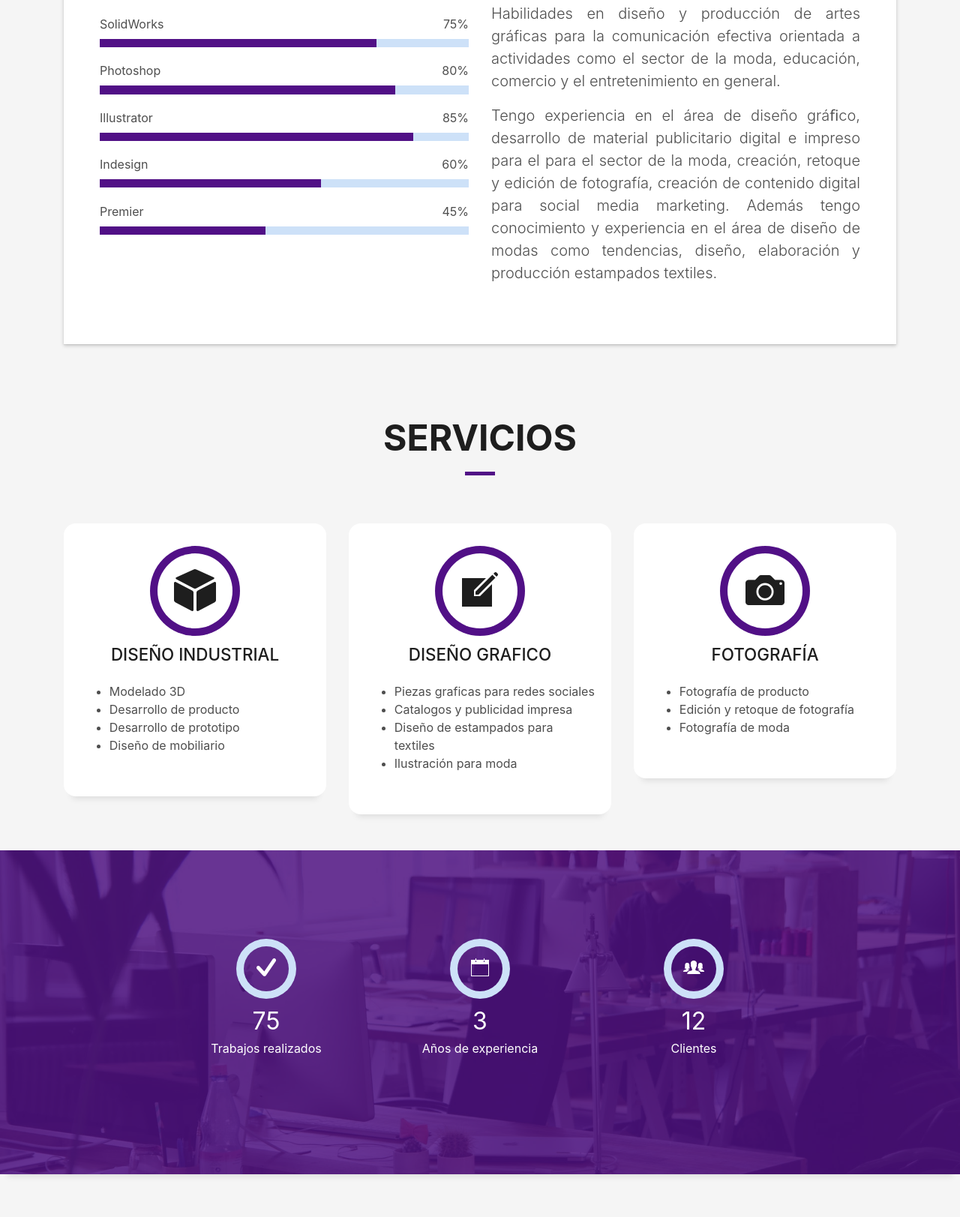
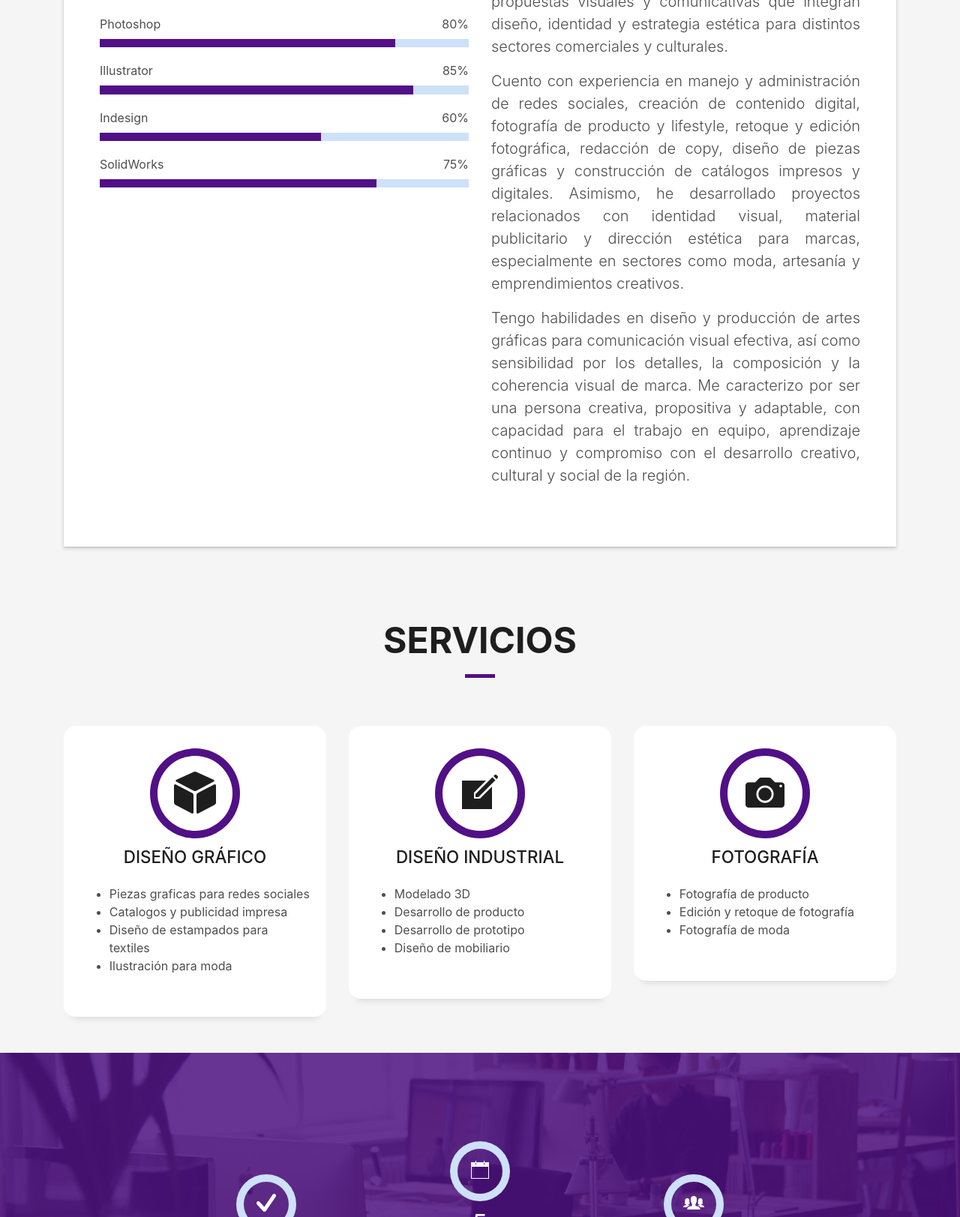
Before and after one commit to diana4z4/portafolio, a plain HTML site: page index.html in a window 1280 px wide. Shown: the part 1177-2800 px from the top of the page at 75% size. Drawn offline with Linux system fonts and the light colour scheme; files whose address does not match are found by name.

Commit message:
Update index.html

```diff
--- a/index.html
+++ b/index.html
@@ -78,7 +78,7 @@
 
           <h1 class="intro-title mb-4">Hola, soy Diana</h1>
           <p class="display-6 color-d">Bienvenidos a mi portafolio de servicios</p>
-          <p class="intro-subtitle"><span class="text-slider-items">Diseño Industrial, Fotografía, Comunicación Gráfica </span><strong class="text-slider"></strong></p>
+          <p class="intro-subtitle"><span class="text-slider-items"> Comunicación Gráfica, Diseño Industrial, Fotografía</span><strong class="text-slider"></strong></p>
           <!-- <p class="pt-3"><a class="btn btn-primary btn js-scroll px-4" href="#about" role="button">Learn More</a></p> -->
         </div>
       </div>
@@ -115,10 +115,7 @@
                   </div>
                   <div class="skill-mf">
                     <p class="title-s">HABILIDADES</p>
-                    <span>SolidWorks</span> <span class="pull-right">75%</span>
-                    <div class="progress">
-                      <div class="progress-bar" role="progressbar" style="width: 75%;" aria-valuenow="75" aria-valuemin="0" aria-valuemax="100"></div>
-                    </div>
+
                     <span>Photoshop</span> <span class="pull-right">80%</span>
                     <div class="progress">
                       <div class="progress-bar" role="progressbar" style="width: 80%" aria-valuenow="80" aria-valuemin="0" aria-valuemax="100"></div>
@@ -131,9 +128,9 @@
                     <div class="progress">
                       <div class="progress-bar" role="progressbar" style="width: 60%" aria-valuenow="60" aria-valuemin="0" aria-valuemax="100"></div>
                     </div>
-                    <span>Premier</span> <span class="pull-right">45%</span>
+                    <span>SolidWorks</span> <span class="pull-right">75%</span>
                     <div class="progress">
-                      <div class="progress-bar" role="progressbar" style="width: 45%" aria-valuenow="45" aria-valuemin="0" aria-valuemax="100"></div>
+                      <div class="progress-bar" role="progressbar" style="width: 75%;" aria-valuenow="75" aria-valuemin="0" aria-valuemax="100"></div>
                     </div>
                   </div>
                 </div>
@@ -145,24 +142,13 @@
                       </h1>
                     </div>
                     <p class="lead" align ="justify">
-                      Profesional en diseño industrial con conocimientos en
-                      investigación y desarrollo de proyectos, diseño formal y
-                      conceptual de productos, con capacidades
-                      para realizar productos innovadores en relación al contexto,
-                      la necesidad y requerimientos de usuario.
+                      Profesional en Diseño Industrial de la Universidad del Valle, con experiencia en investigación, desarrollo y conceptualización de proyectos creativos orientados a las necesidades del usuario y el contexto. Me especializo en la construcción de propuestas visuales y comunicativas que integran diseño, identidad y estrategia estética para distintos sectores comerciales y culturales.
                     </p>
                     <p class="lead" align ="justify">
-                      Habilidades en diseño y producción de artes gráficas para la
-                      comunicación efectiva orientada a actividades como el sector de la moda,
-                      educación, comercio y el entretenimiento en general.
-
+                    Cuento con experiencia en manejo y administración de redes sociales, creación de contenido digital, fotografía de producto y lifestyle, retoque y edición fotográfica, redacción de copy, diseño de piezas gráficas y construcción de catálogos impresos y digitales. Asimismo, he desarrollado proyectos relacionados con identidad visual, material publicitario y dirección estética para marcas, especialmente en sectores como moda, artesanía y emprendimientos creativos.
                     </p>
                     <p class="lead" align ="justify">
-                      Tengo experiencia en el área de diseño gráﬁco, desarrollo de material publicitario
-                      digital e impreso para el para el sector de la moda, creación, retoque y edición de
-                      fotografía, creación de contenido digital para social media marketing. Además
-                      tengo conocimiento y experiencia en el área de diseño de modas como
-                      tendencias, diseño, elaboración y producción estampados textiles.
+                      Tengo habilidades en diseño y producción de artes gráficas para comunicación visual efectiva, así como sensibilidad por los detalles, la composición y la coherencia visual de marca. Me caracterizo por ser una persona creativa, propositiva y adaptable, con capacidad para el trabajo en equipo, aprendizaje continuo y compromiso con el desarrollo creativo, cultural y social de la región.
                     </p>
 
                   </div>
@@ -197,14 +183,14 @@
                 <span class="ico-circle"><i class="ion-cube"></i></span>
               </div>
               <div class="service-content">
-                <h2 class="s-title">Diseño Industrial</h2>
+                <h2 class="s-title">Diseño gráfico </h2>
                 <p class="s-description text-center">
                   <ul>
+                    <li> Piezas graficas para redes sociales </li>
+                    <li> Catalogos y publicidad impresa </li>
+                    <li> Diseño de estampados para textiles</li>
+                    <li> Ilustración para moda </li>
 
-                    <li> Modelado 3D</li>
-                    <li> Desarrollo de producto </li>
-                    <li> Desarrollo de prototipo </li>
-                    <li> Diseño de mobiliario </li>
 
                     </ul>
                 </p>
@@ -217,14 +203,14 @@
                 <span class="ico-circle"><i class="ion-ios-compose"></i></span>
               </div>
               <div class="service-content">
-                <h2 class="s-title">Diseño grafico</h2>
+                <h2 class="s-title">Diseño Industrial </h2>
                 <p class="s-description text-center">
                   <ul>
+                     <li> Modelado 3D</li>
+                    <li> Desarrollo de producto </li>
+                    <li> Desarrollo de prototipo </li>
+                    <li> Diseño de mobiliario </li>
 
-                    <li> Piezas graficas para redes sociales </li>
-                    <li> Catalogos y publicidad impresa </li>
-                    <li> Diseño de estampados para textiles</li>
-                    <li> Ilustración para moda </li>
 
                     </ul>
                 </p>
@@ -268,10 +254,7 @@
               <div class="counter-ico">
                 <span class="ico-circle"><i class="ion-checkmark-round"></i></span>
               </div>
-              <div class="counter-num">
-                <p class="counter">75</p>
-                <span class="counter-text">Trabajos realizados</span>
-              </div>
+
             </div>
           </div>
           <div class="col-sm-3 col-lg-3">
@@ -280,7 +263,7 @@
                 <span class="ico-circle"><i class="ion-ios-calendar-outline"></i></span>
               </div>
               <div class="counter-num">
-                <p class="counter">3</p>
+                <p class="counter">+5</p>
                 <span class="counter-text">Años de experiencia</span>
               </div>
             </div>
@@ -290,10 +273,7 @@
               <div class="counter-ico">
                 <span class="ico-circle"><i class="ion-ios-people"></i></span>
               </div>
-              <div class="counter-num">
-                <p class="counter">12</p>
-                <span class="counter-text">Clientes</span>
-              </div>
+
             </div>
           </div>
 
```
